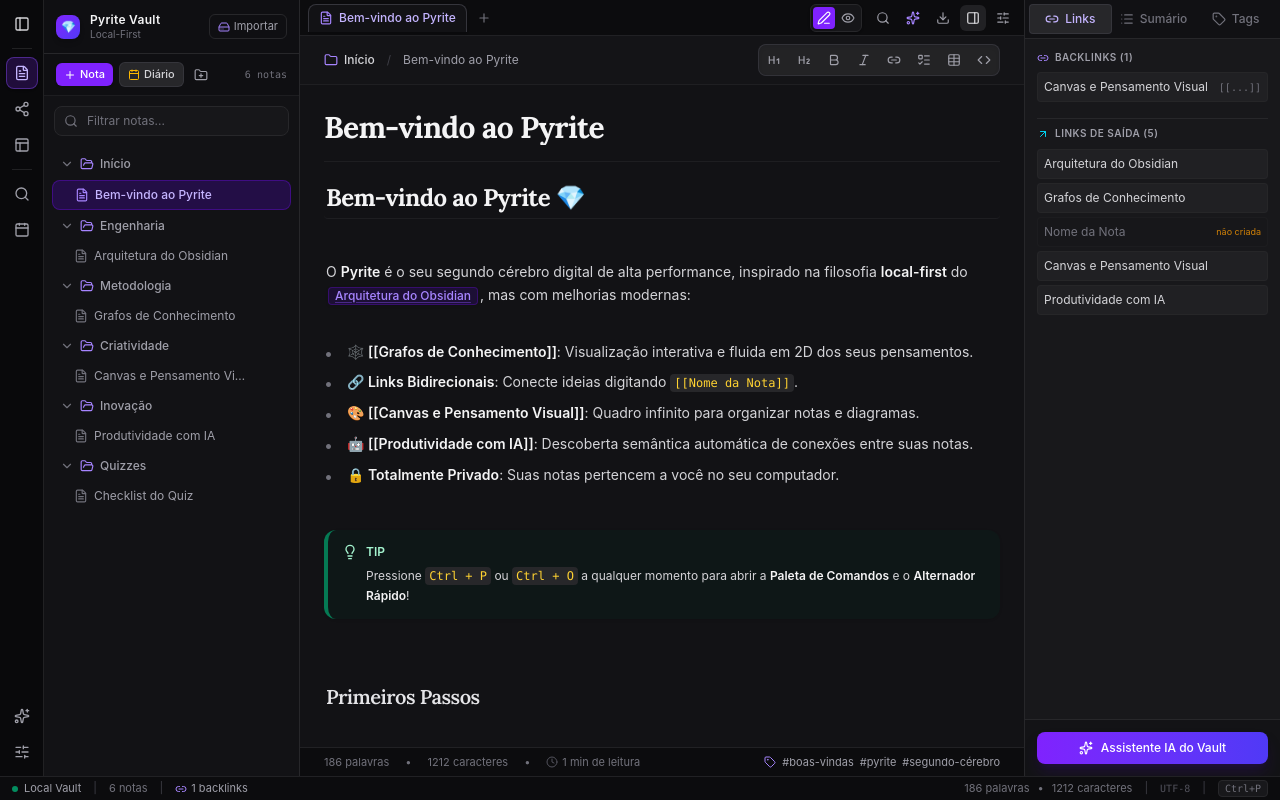
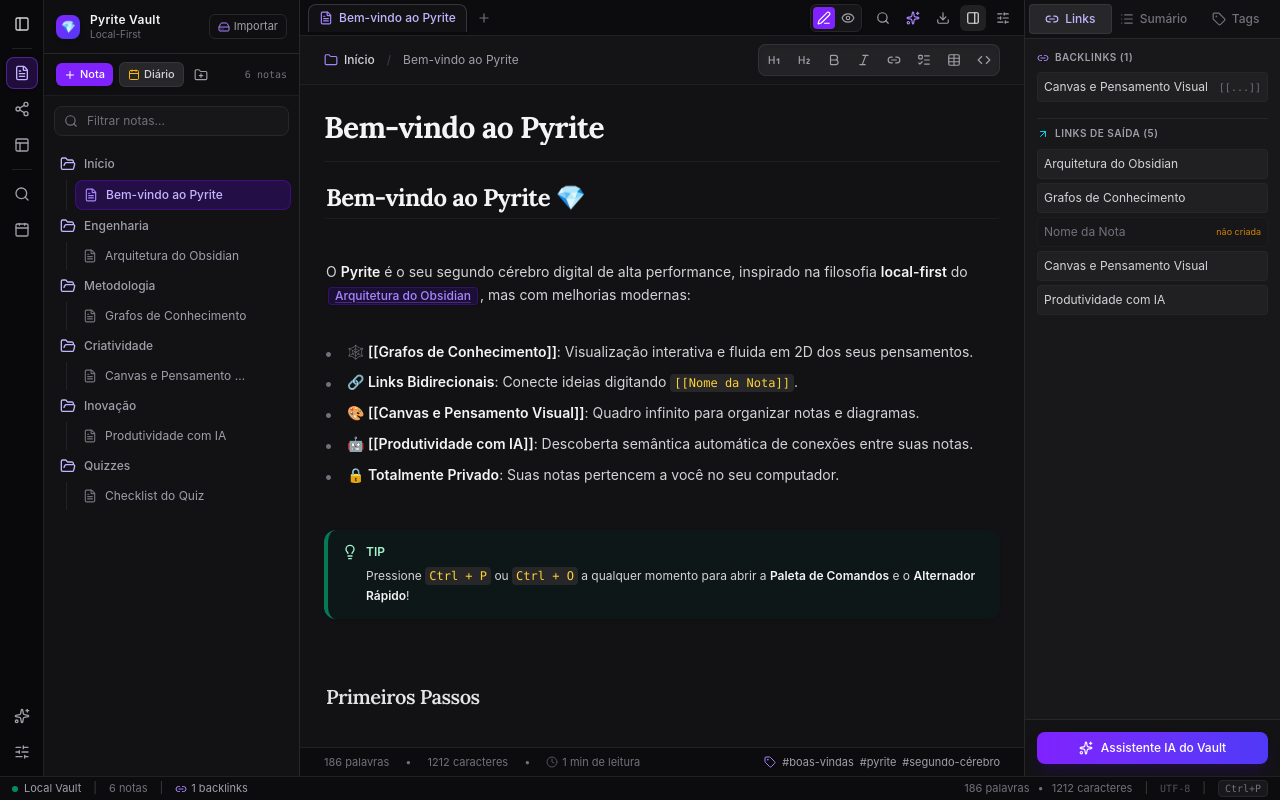
Before and after one commit to edson77nicko/pyrite, a React (Vite) app: page / in a window 1280 px wide. Built offline with nearby package versions, Linux system fonts and the light colour scheme.

Commit message:
feat(sidebar): remove folder chevron and add hierarchical tree indentation with depth guide line

```diff
--- a/src/components/Sidebar.tsx
+++ b/src/components/Sidebar.tsx
@@ -9,8 +9,6 @@
   FolderPlus,
   Trash2,
   HardDrive,
-  ChevronRight,
-  ChevronDown,
   Calendar,
   Star
 } from 'lucide-react'
@@ -173,18 +171,12 @@
         <div
           onClick={() => toggleFolder(node.fullPath)}
           className="flex items-center justify-between px-2 py-1.5 rounded-lg text-zinc-400 hover:text-zinc-200 hover:bg-zinc-800/60 cursor-pointer text-xs font-medium group transition-colors"
-          style={{ paddingLeft: `${depth * 12 + 8}px` }}
         >
-          <div className="flex items-center gap-1.5 truncate">
+          <div className="flex items-center gap-2 truncate">
             {isCollapsed ? (
-              <ChevronRight className="w-3.5 h-3.5 text-zinc-500 shrink-0" />
+              <Folder className="w-4 h-4 text-violet-400/90 shrink-0 transition-transform" />
             ) : (
-              <ChevronDown className="w-3.5 h-3.5 text-zinc-500 shrink-0" />
-            )}
-            {isCollapsed ? (
-              <Folder className="w-3.5 h-3.5 text-violet-400 shrink-0" />
-            ) : (
-              <FolderOpen className="w-3.5 h-3.5 text-violet-400 shrink-0" />
+              <FolderOpen className="w-4 h-4 text-violet-300 shrink-0 transition-transform" />
             )}
             <span className="truncate">{node.name}</span>
           </div>
@@ -216,9 +208,15 @@
           </div>
         </div>
 
-        {/* Folder Children (Subfolders & Notes) */}
+        {/* Folder Children (Subfolders & Notes) - Indented with tree depth line */}
         {!isCollapsed && (
-          <div className="space-y-0.5">
+          <div className="relative ml-3.5 pl-2 border-l border-zinc-800/80 hover:border-zinc-700/80 transition-colors space-y-0.5 my-0.5">
+            {node.notes.length === 0 && node.children.length === 0 && (
+              <div className="px-2 py-1 text-[11px] text-zinc-600 italic">
+                Pasta vazia
+              </div>
+            )}
+
             {/* Direct Notes */}
             {node.notes.map(note => {
               const isActive = note.id === currentNoteId
@@ -231,9 +229,8 @@
                       ? 'bg-violet-950/60 text-violet-300 font-medium border border-violet-800/50'
                       : 'text-zinc-400 hover:text-zinc-200 hover:bg-zinc-800/50'
                   }`}
-                  style={{ paddingLeft: `${(depth + 1) * 12 + 10}px` }}
                 >
-                  <div className="flex items-center gap-1.5 truncate">
+                  <div className="flex items-center gap-2 truncate">
                     <FileText className={`w-3.5 h-3.5 shrink-0 ${isActive ? 'text-violet-400' : 'text-zinc-500'}`} />
                     <span className="truncate">{note.title}</span>
                   </div>
```
